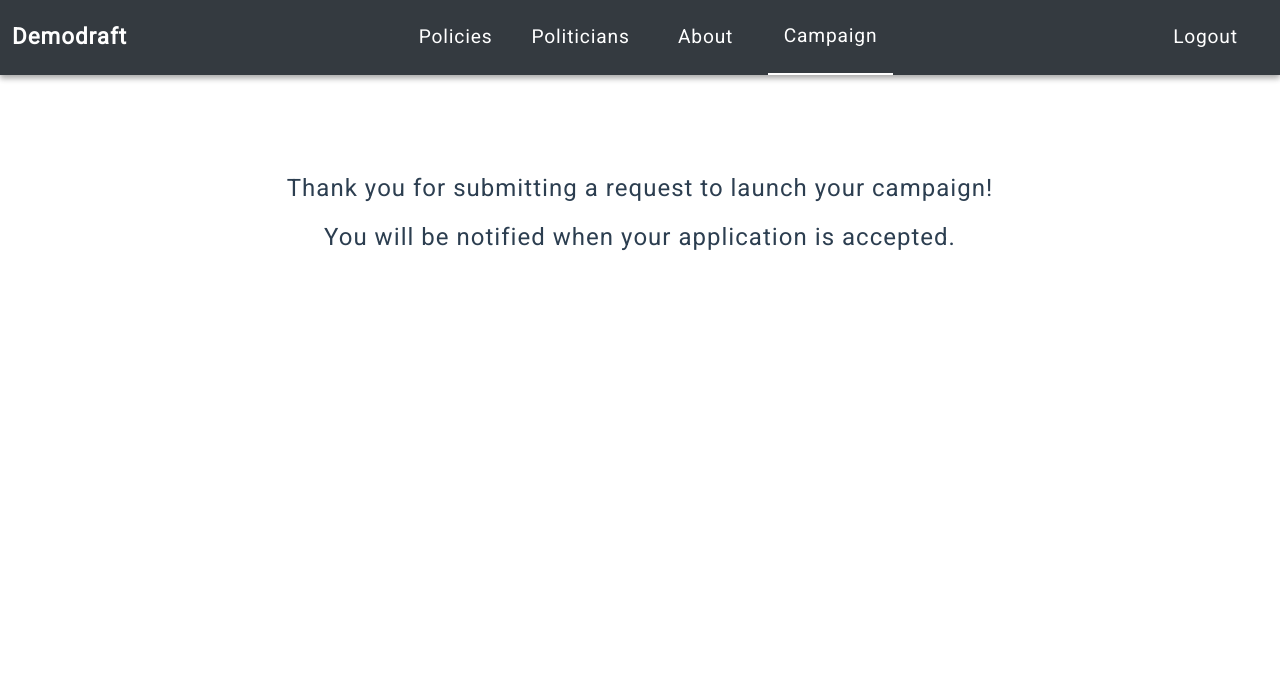
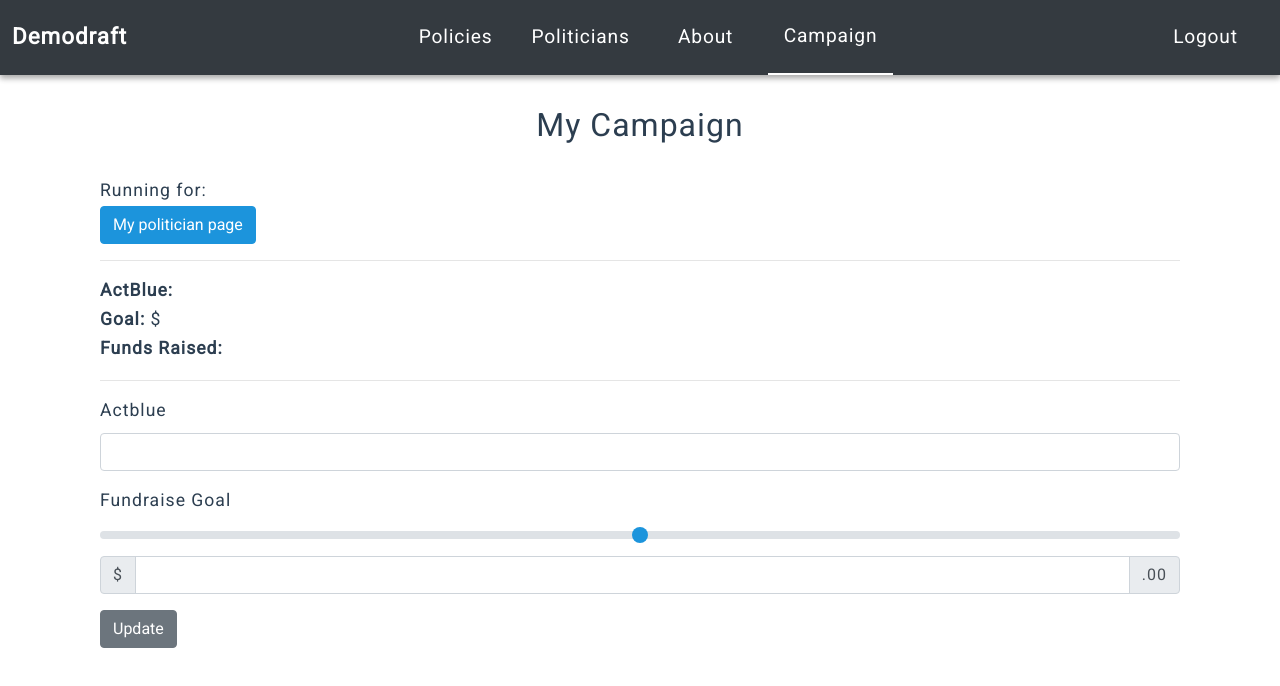
Before and after one commit to shiningsunnyday/demodraft, a Vue app in the folder forward_web/: page /campaign in a window 1280 px wide. Shown: the top 686 px of the page. Built offline with nearby package versions, Linux system fonts and the light colour scheme; no server answers; sample sign-in values are in the browser's storage.

Commit message:
Fixed CampaignApproved's narrow width CSS bug

```diff
--- a/forward_web/src/components/campaign/CampaignApproved.vue
+++ b/forward_web/src/components/campaign/CampaignApproved.vue
@@ -129,6 +129,10 @@ export default {
     margin: 0;
   }
 
+  &__approved-block {
+    margin-bottom: 50px;
+  }
+
   &__title {
     font-size: 2rem;
     text-align: center;
--- a/forward_web/src/components/campaign/CampaignDetails.vue
+++ b/forward_web/src/components/campaign/CampaignDetails.vue
@@ -3,7 +3,7 @@
     <LoadingSpinner v-if="isLoading"></LoadingSpinner>
 
     <div v-else>
-      <div class="campaign-details__pending-status" v-if="!isApproved">
+      <div class="campaign-details__pending-status" v-if="isApproved">
         <h4>
           Thank you for submitting a request to launch your campaign!
         </h4>
@@ -73,11 +73,13 @@ export default {
 
 .campaign-details {
   @include font-sizing;
-  display: flex;
-  justify-content: center;
-  margin-top: 100px;
+
 
   &__pending-status {
+    display: flex;
+    flex-direction: column;
+    justify-content: center;
+    margin-top: 100px;
     text-align: center;
 
     h4 {
```
